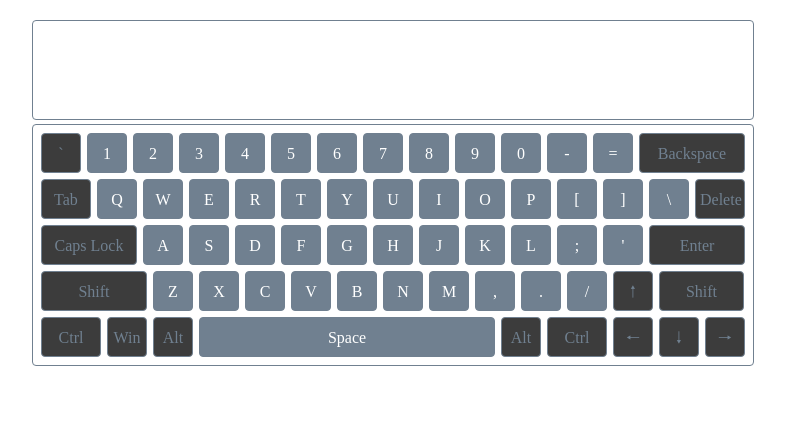
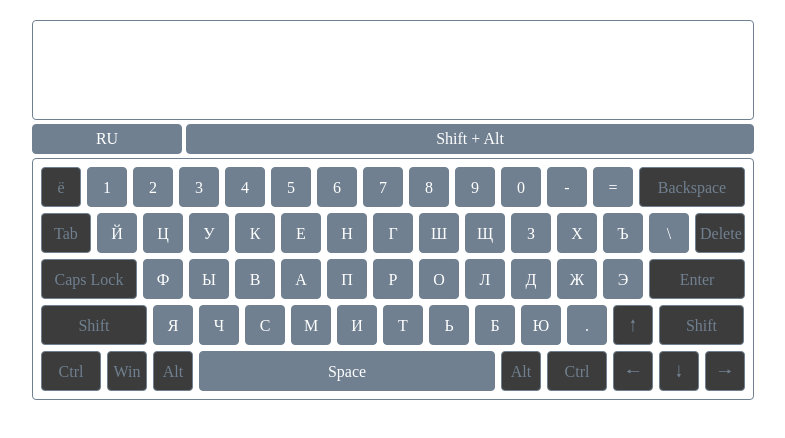
Before and after one commit to SergeyVolkov03/virtual-keyboard, a plain HTML site: page index.html in a window 1280 px wide. Shown: the whole page, without its empty margins (233-1018 px from the left). Drawn offline with Linux system fonts and the light colour scheme.

Commit message:
feat: add change language function

```diff
--- a/css/styles.css
+++ b/css/styles.css
@@ -69,6 +69,36 @@
   resize: none;
 }
 
+.container-language {
+  display: flex;
+  margin-bottom: 4px;
+  gap: 4px;
+}
+
+.language {
+  justify-content: center;
+  align-items: center;
+  display: flex;
+  height: 30px;
+  width: 150px;
+  border: 1px solid slategray;
+  border-radius: 4px;
+  background-color: slategray;
+  color: white;
+}
+
+.change-language {
+  justify-content: center;
+  align-items: center;
+  display: flex;
+  height: 30px;
+  width: 568px;
+  border: 1px solid slategray;
+  border-radius: 4px;
+  color: white;
+  background-color: slategray;
+}
+
 .container-keyboard {
   max-width: 750px;
   margin: 20px auto;
--- a/js/index.js
+++ b/js/index.js
@@ -5,17 +5,20 @@
 // const textArea = document.querySelector(".textarea");
 // textArea.value = "ghadfva";
 import { keys } from "./keys.js";
+let language = localStorage.language;
+language = "RU";
 
 function getStartPage() {
   const body = document.querySelector(".body");
   const mainContainer = document.createElement("div");
   mainContainer.innerHTML = `<textarea class="textarea" disabled></textarea>
+  <div class="container-language"><div class="language">${language}</div><div class="change-language">Shift + Alt</div></div>
   <div class="keyboard"></div>`;
   mainContainer.classList.add("container-keyboard");
   body.prepend(mainContainer);
 }
 
-function addKeys() {
+function addKeys(lang) {
   const keyboard = document.querySelector(".keyboard");
   const countLine = 5;
   for (let i = 1; i <= countLine; i++) {
@@ -25,7 +28,12 @@ function addKeys() {
     for (let key in keys) {
       if (keys[key].line === i) {
         let keyElement = document.createElement("div");
-        keyElement.textContent = keys[key].en;
+        keyElement.dataset.key = key;
+        if (lang === "EN") {
+          keyElement.textContent = keys[key].en;
+        } else {
+          keyElement.textContent = keys[key].ru;
+        }
         keyElement.classList.add("key");
         console.log(keys[key].additionClasses);
         if (keys[key].additionClasses.length > 0) {
@@ -39,5 +47,23 @@ function addKeys() {
   }
 }
 
+function changeLanguage(lang) {
+  const elementsKeys = document.querySelectorAll(".key");
+  const elementLanguage = document.querySelector(".language");
+  if (lang === "EN") {
+    for (let i = 0; i < elementsKeys.length; i++) {
+      elementsKeys[i].textContent = keys[elementsKeys[i].dataset.key].ru;
+    }
+    language = "RU";
+    elementLanguage.textContent = "RU";
+  } else {
+    for (let i = 0; i < elementsKeys.length; i++) {
+      elementsKeys[i].textContent = keys[elementsKeys[i].dataset.key].en;
+    }
+    language = "EN";
+    elementLanguage.textContent = "EN";
+  }
+}
+
 getStartPage();
-addKeys();
+addKeys(language);
--- a/js/keys.js
+++ b/js/keys.js
@@ -191,7 +191,7 @@ export const keys = {
   BracketLeft: {
     line: 2,
     en: "[",
-    ru: "х",
+    ru: "Х",
     enShift: "{",
     ruShift: "Х",
     additionClasses: [],
@@ -200,7 +200,7 @@ export const keys = {
   BracketRight: {
     line: 2,
     en: "]",
-    ru: "ъ",
+    ru: "Ъ",
     enShift: "}",
     ruShift: "Ъ",
     additionClasses: [],
```
